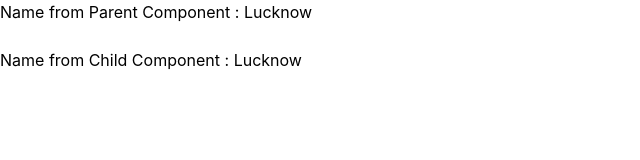
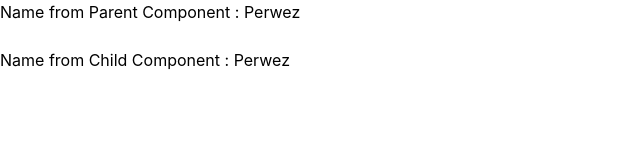
Before and after one commit to parwej7398/ReactJsTutorial, a React (Create React App) app: page /props in a window 1280 px wide. Shown: the top 160 px of the page, without its empty margins (0-640 px from the left). Built offline with nearby package versions, Linux system fonts and the light colour scheme.

Commit message:
New CHANGES

```diff
--- a/src/Props/Component/index.js
+++ b/src/Props/Component/index.js
@@ -1,7 +1,7 @@
 import React from "react";
 
 const Component = (props) => {
-  return <div>Name from Child Component : {props.city}</div>;
+  return <div>Name from Child Component : {props.name}</div>;
 };
 
 export default Component;
--- a/src/Props/index.js
+++ b/src/Props/index.js
@@ -2,12 +2,12 @@ import React from "react";
 import Component from "./Component";
 
 const Props = () => {
-  // const name = "Perwez";
-  let city ="Lucknow";
+  const name = "Perwez";
+  // let city ="Lucknow";
   return (
     <div className="flex flex-col gap-6">
-      Name from Parent Component : {city}
-      <Component city={city} />
+      Name from Parent Component : {name}
+      <Component name={name} />
     </div>
   );
 };
```
